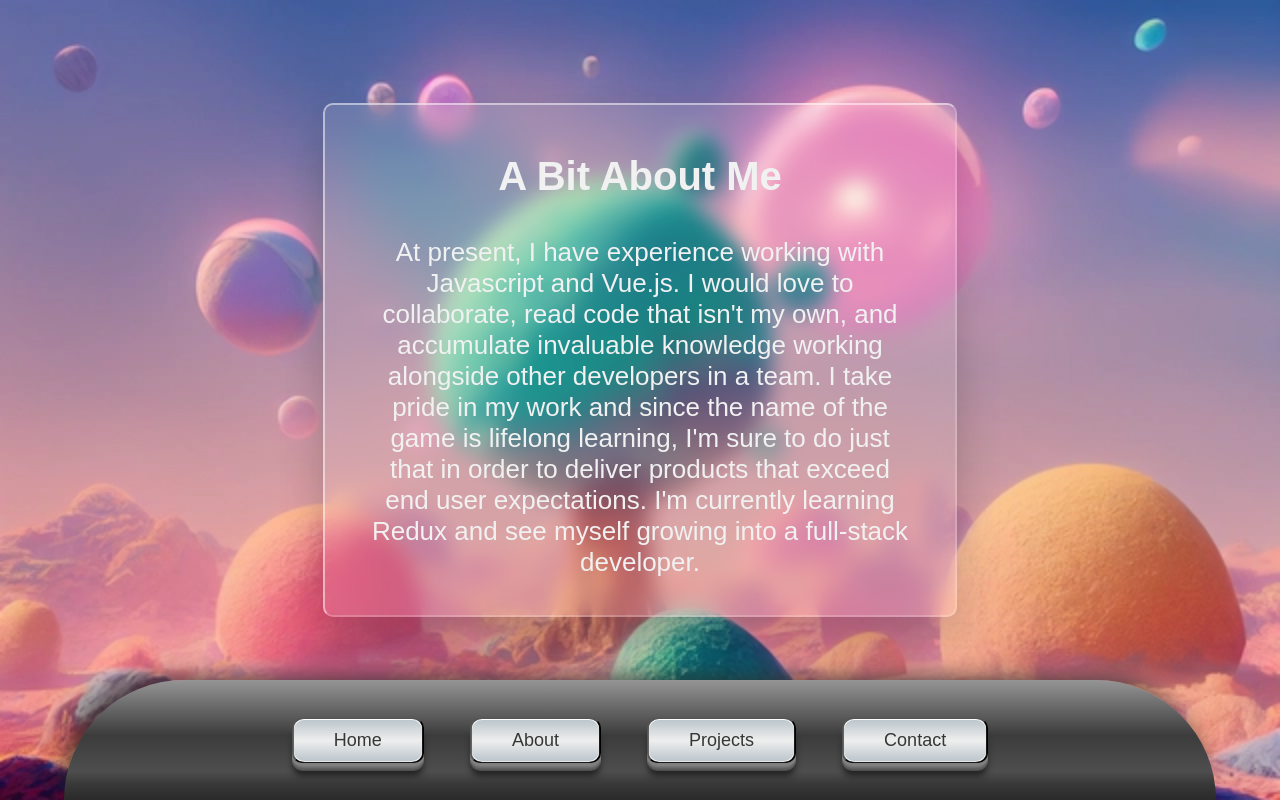
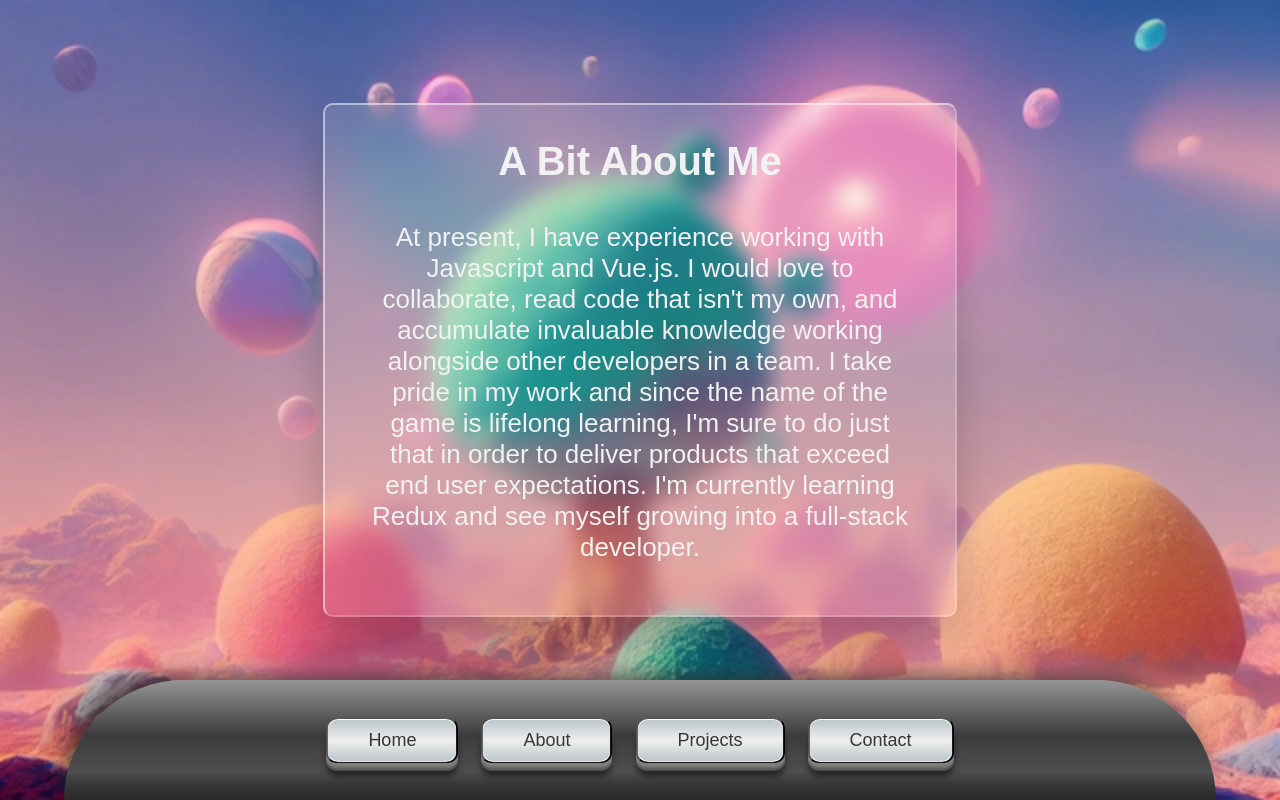
Before and after one commit to Liv4-code/planet-portfolio-site, a React (Create React App) app: page /about in a window 1280 px wide. Built offline with nearby package versions, Linux system fonts and the light colour scheme; a web font is replaced by a local one.

Commit message:
Set width and height of nav buttons

```diff
--- a/src/About.scss
+++ b/src/About.scss
@@ -36,7 +36,6 @@ $breakpoint-xsml-cellphone: 400px;
     backdrop-filter: blur(10px);
 
     .about-glass-card__heading {
-        margin: 5%;
         font-size: 40px;
         text-align: center;
     }
--- a/src/App.scss
+++ b/src/App.scss
@@ -14,7 +14,7 @@ $breakpoint-tablet: 769px;
 a {
     color: #363636;
     text-decoration: none;
-    margin: 2%;
+    margin: 1%;
 }
 
 .navigation-container {
@@ -87,8 +87,8 @@ a {
         width: 100vw;
 
         .navigation__button {
-            margin: 1%;
-            height: 56px;
+            height: 54px;
+            width: 57px;
         }
 
         .navigation__button span {
```
